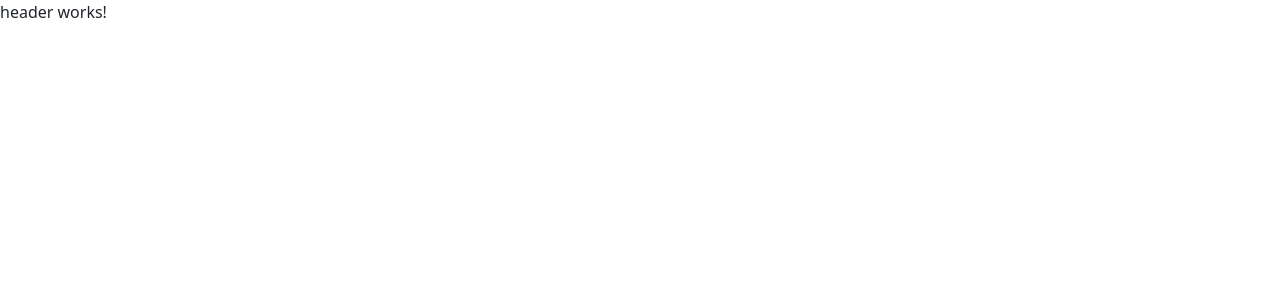
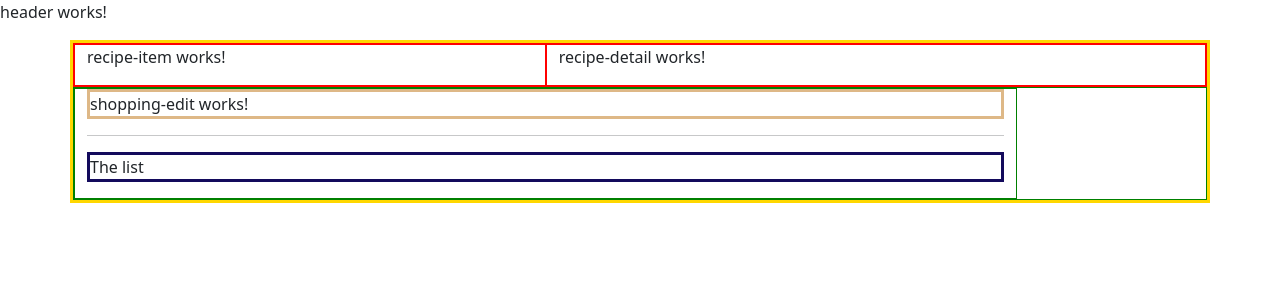
Before and after one commit to zormaxo/AngularTheCompleteGuide, an Angular app: page / in a window 1280 px wide. Shown: the top 300 px of the page. Built offline with nearby package versions, Linux system fonts and the light colour scheme.

Commit message:
end of lesson 50

```diff
--- a/src/app/app.component.css
+++ b/src/app/app.component.css
@@ -0,0 +1,3 @@
+div {
+  border: 1px solid gold;
+}
--- a/src/app/app.component.html
+++ b/src/app/app.component.html
@@ -1 +1,9 @@
 <app-header></app-header>
+<div class="container">
+  <div class="row">
+    <div class="col-md-12">
+      <app-recipes></app-recipes>
+      <app-shopping-list></app-shopping-list>
+    </div>
+  </div>
+</div>
--- a/src/app/header/header.component.css
+++ b/src/app/header/header.component.css
@@ -0,0 +1,3 @@
+div {
+  border: 1px solid blueviolet;
+}
--- a/src/app/recipes/recipe-list/recipe-list.component.html
+++ b/src/app/recipes/recipe-list/recipe-list.component.html
@@ -1 +1 @@
-<p>recipe-list works!</p>
+<app-recipe-item></app-recipe-item>
--- a/src/app/recipes/recipes.component.css
+++ b/src/app/recipes/recipes.component.css
@@ -0,0 +1,3 @@
+div {
+  border: 1px solid red;
+}
--- a/src/app/recipes/recipes.component.html
+++ b/src/app/recipes/recipes.component.html
@@ -1 +1,8 @@
-<p>recipes works!</p>
+<div class="row">
+  <div class="col-md-5">
+    <app-recipe-list></app-recipe-list>
+  </div>
+  <div class="col-md-7">
+    <app-recipe-detail></app-recipe-detail>
+  </div>
+</div>
--- a/src/app/shopping-list/shopping-edit/shopping-edit.component.css
+++ b/src/app/shopping-list/shopping-edit/shopping-edit.component.css
@@ -0,0 +1,3 @@
+p {
+  border: 3px solid burlywood;
+}
--- a/src/app/shopping-list/shopping-list.component.css
+++ b/src/app/shopping-list/shopping-list.component.css
@@ -0,0 +1,6 @@
+div {
+  border: 1px solid green;
+}
+p {
+  border: 3px solid rgb(19, 10, 92);
+}
--- a/src/app/shopping-list/shopping-list.component.html
+++ b/src/app/shopping-list/shopping-list.component.html
@@ -1 +1,7 @@
-<p>shopping-list works!</p>
+<div class="row">
+  <div class="col-sm-10">
+    <app-shopping-edit></app-shopping-edit>
+    <hr />
+    <p>The list</p>
+  </div>
+</div>
```
